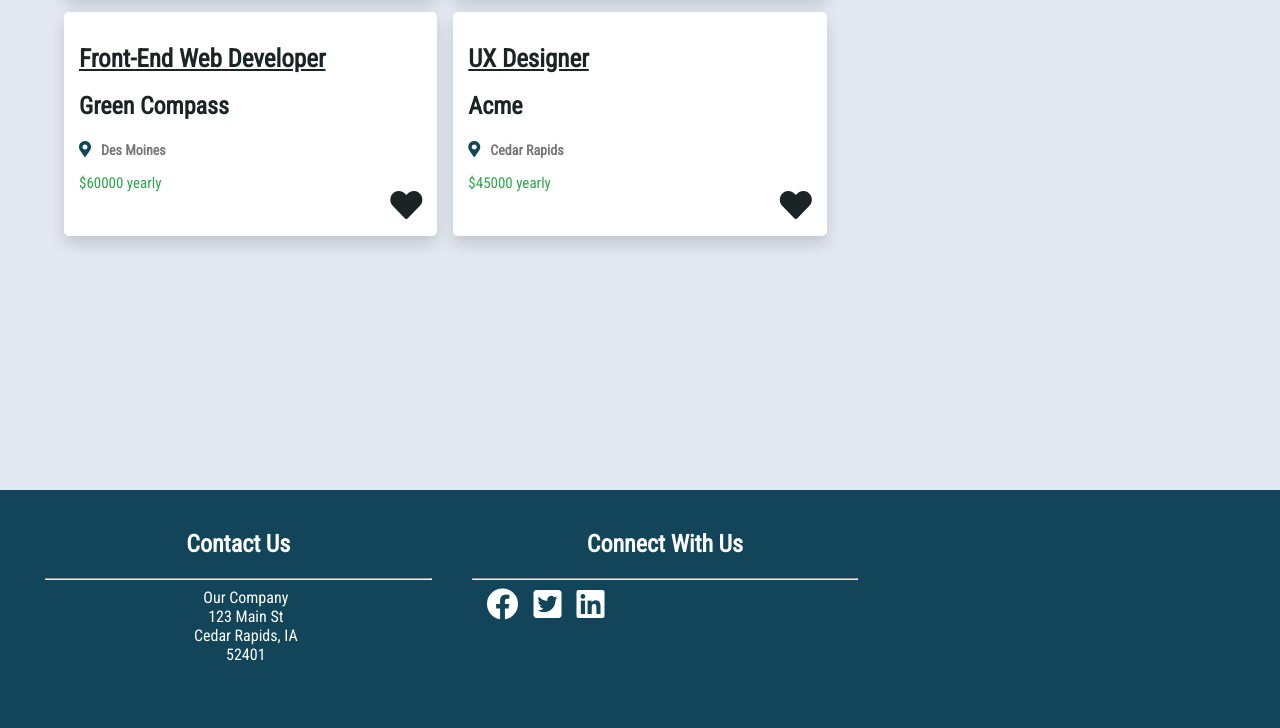
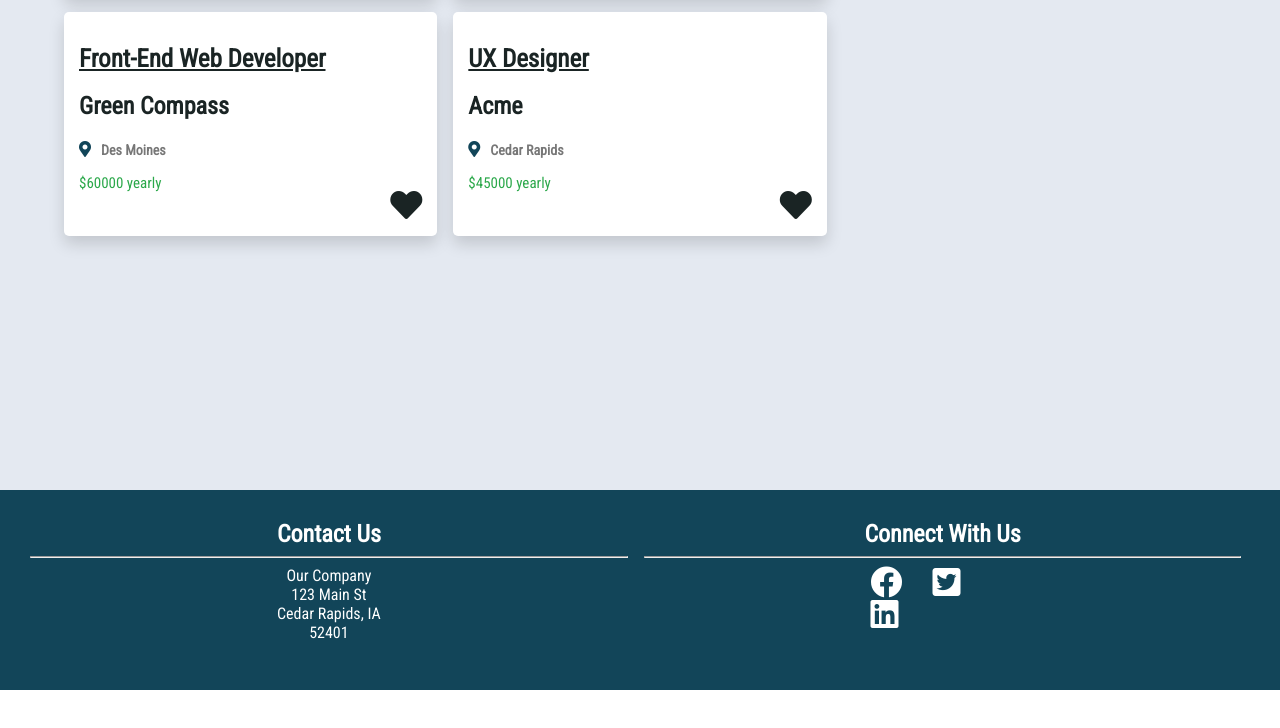
Before and after one commit to final-project-for-deltav/Job-board, a plain HTML site: page index.html in a window 1280 px wide. Shown: the part 1671-2399 px from the top of the page. After the commit the page ends 2361 px from the top, so only its background shows below. Drawn offline with Linux system fonts and the light colour scheme.

Commit message:
Standardized all footers across all of the pages.

```diff
--- a/css/about.css
+++ b/css/about.css
@@ -116,31 +116,3 @@ nav a:hover {
     background-size: cover;
     background-position: center;
 }
-
-footer {
-    background-color: #124559;
-    margin-top: 15px;
-    padding: 20px 5px;
-    width: auto;
-    height: auto;
-    color: #fff;
-    clear: both;
-    text-align: center;
-    overflow: hidden;
-}
-
-footer h1 {
-    text-align: center;
-}
-
-footer li {
-    list-style: none;
-    margin-left: 15px;
-}
-
-.footer-section {
-    height: 200px;
-    background-color: transparent;
-    float: left;
-    box-sizing: border-box;
-}
--- /dev/null
+++ b/css/footer.css
@@ -0,0 +1,50 @@
+footer {
+  background-color: #124559;
+  color: #fff;
+  padding: 30px;
+  height: 200px;
+  box-sizing: border-box;
+}
+
+footer ul {
+  padding: 0;
+  margin: 0;
+}
+
+footer h1 {
+  text-align: center;
+  margin: 0;
+}
+
+footer li {
+  list-style: none;
+  text-align: center;
+}
+
+footer i {
+  margin-right: 30px;
+  float: left;
+}
+
+footer i:last-of-type {
+  margin-right: 0;
+}
+
+.icons {
+  width: 144px;
+  margin: auto;
+}
+
+.footer-section {
+  background-color: transparent;
+  width: 49%;
+  display: inline-block;
+  box-sizing: border-box;
+  clear: both;
+  overflow: hidden;
+  height: 140px;
+}
+
+.footer-section:nth-child(2) {
+  margin-left: 1%;
+}
--- a/css/form.css
+++ b/css/form.css
@@ -180,54 +180,3 @@ select {
     margin-top: 20px;
     border: 2px solid #124559;
 }
-
-footer {
-    background-color: #124559;
-    color: #fff;
-    padding: 30px;
-    height: 200px;
-    box-sizing: border-box;
-}
-
-footer ul {
-    padding: 0;
-    margin: 0;
-}
-
-footer h1 {
-    text-align: center;
-    margin: 0;
-}
-
-footer li {
-    list-style: none;
-    text-align: center;
-}
-
-footer i {
-    margin-right: 30px;
-    float: left;
-}
-
-footer i:last-of-type {
-    margin-right: 0;
-}
-
-.icons {
-    width: 144px;
-    margin: auto;
-}
-
-.footer-section {
-    background-color: transparent;
-    width: 49%;
-    display: inline-block;
-    box-sizing: border-box;
-    clear: both;
-    overflow: hidden;
-    height: 140px;
-}
-
-.footer-section:nth-child(2) {
-    margin-left: 1%;
-}
--- a/css/style.css
+++ b/css/style.css
@@ -257,30 +257,3 @@ height: auto;
     color: #2ba84a;
     font-size: 20px;
 }
-
-footer {
-    background-color: #124559;
-    padding: 20px 5px;
-    width: 100%;
-    height: auto;
-    color: #fff;
-    clear: both;
-    text-align: center;
-    overflow: hidden;
-}
-
-footer h1 {
-    text-align: center;
-}
-
-footer li {
-    list-style: none;
-    margin-left: 15px;
-}
-
-.footer-section {
-    height: 200px;
-    background-color: transparent;
-    float: left;
-    box-sizing: border-box;
-}
--- a/index.html
+++ b/index.html
@@ -9,6 +9,7 @@
     <link rel="stylesheet" href="css/style.css">
     <link rel="stylesheet" href="css/filter-bar.css">
     <link rel="stylesheet" href="css/job-card-hearts.css">
+    <link rel="stylesheet" href="css/footer.css">
     <title>Document</title>
 </head>
 <body>
@@ -45,8 +46,9 @@
         <div class='job' id="job-cards"></div>
     </div>
     <footer>
-        <section class="footer-section third">
-            <ul><h1>Contact Us </h1>
+        <section class="footer-section">
+            <ul>
+              <h1>Contact Us </h1>
               <hr />
               <li>Our Company </li>
               <li>123 Main St </li>
@@ -54,17 +56,16 @@
               <li>52401 </li>
             </ul>
         </section>
-        <section class="footer-section third">
-            <ul><h1>Connect With Us </h1>
+        <section class="footer-section">
+            <ul>
+              <h1>Connect With Us </h1>
               <hr />
-                <li class ="left"><i class="fab fa-facebook fa-2x"></i> </li>
-                <li class ="left"><i class="fab fa-twitter-square fa-2x"></i> </li>
-                <li class ="left"><i class="fab fa-linkedin fa-2x"></i> </li>
+              <div class="icons">
+                  <i class="fab fa-facebook fa-2x"></i>
+                  <i class="fab fa-twitter-square fa-2x"></i>
+                  <i class="fab fa-linkedin fa-2x"></i>
+              </div>
             </ul>
-
-        </section>
-        <section class="footer-section third">
-
         </section>
     </footer>
     <script src="./js/app.js"></script>
```
Also changed, not shown: about-us.html (+13 -12 lines), post-job.html (+1 -0 lines), savedJobs.html (+24 -0 lines). Lines whose indentation alone changed are shown as unchanged.
